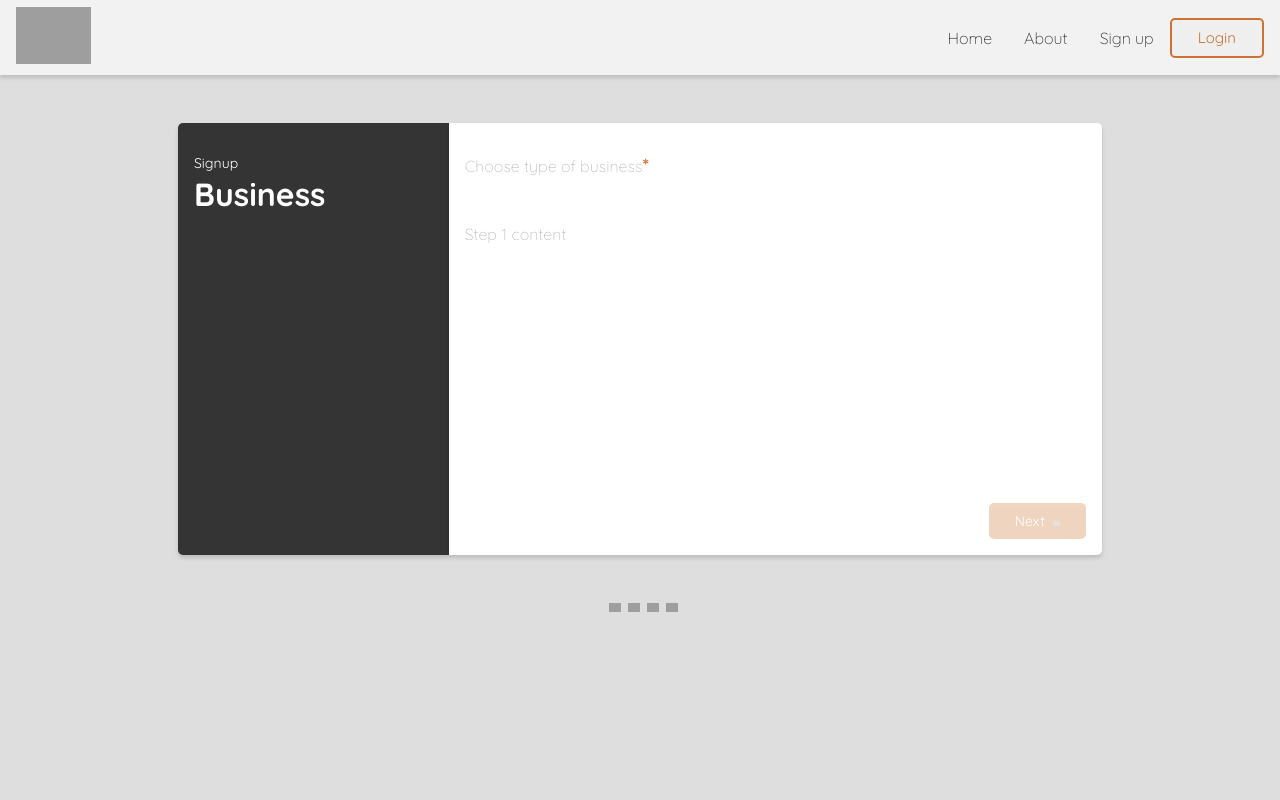
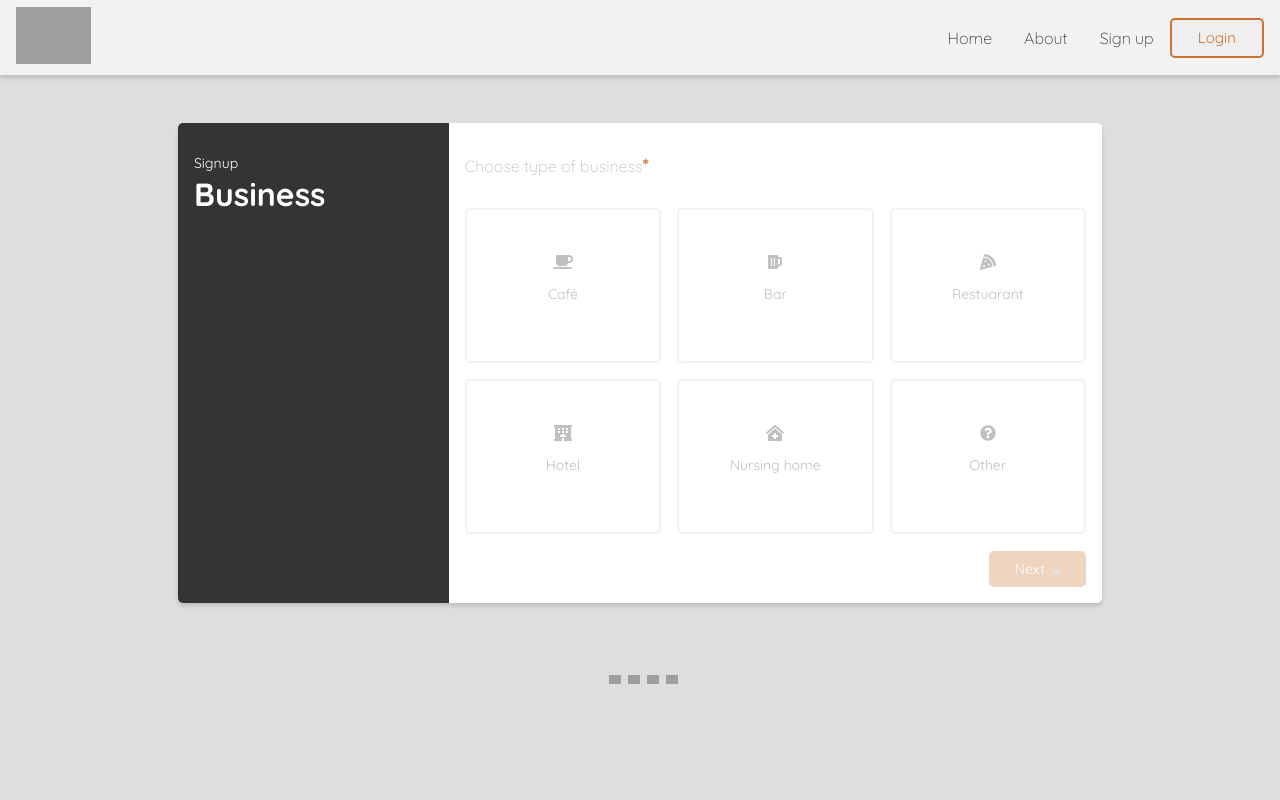
Before and after one commit to DWARF-Markus/shifty, a Next.js app: page /signup in a window 1280 px wide. Shown: the top 800 px of the page. Built offline with nearby package versions, Linux system fonts and the light colour scheme; no server answers; grey boxes are pictures that could not be loaded.

Commit message:
step 1+2+3 done in sign up form

```diff
--- /dev/null
+++ b/components/CheckBox.js
@@ -0,0 +1,63 @@
+import { useState, useEffect } from 'react';
+import { useSelector, useDispatch } from 'react-redux';
+import styled from 'styled-components';
+import { faTimes } from '@fortawesome/free-solid-svg-icons';
+import { FontAwesomeIcon } from '@fortawesome/react-fontawesome';
+import { COLORS } from '../styles/globals';
+
+const CheckBox = ({selected, title, index}) => {
+
+  const [checked, setChecked] = useState('');
+  const GET_DAYS = useSelector((state) => state);
+  const dispatch = useDispatch();
+
+  useEffect(() => {
+    setChecked(GET_DAYS[title]);
+    console.log(GET_DAYS[title]);
+  }, [])
+
+  const handleClick = () => {
+    dispatch({
+      type: 'SET_' + title.toUpperCase(),
+      payload: !checked,
+    })
+    setChecked(!checked);
+  }
+
+  return (
+    <>
+      <CheckBoxWrapper selected={checked} onClick={() => handleClick()}>
+        <p>
+          <span>
+            { checked ? <FontAwesomeIcon icon={faTimes} width={'11px'} /> : '' }
+          </span>
+          { title }
+        </p>
+      </CheckBoxWrapper>
+    </>
+  );
+}
+
+const CheckBoxWrapper = styled.div`
+  cursor: pointer;
+  color: ${props => props.selected ? COLORS.orange : COLORS.darkGray };
+
+  p {
+    display: flex;
+    align-items: center;
+    font-size: 15px;
+
+    span {
+      margin-right: 5px;
+      padding-left: 3px;
+      display: flex;
+      align-items: center;
+      border-radius: 5px;
+      border: 1px solid ${props => props.selected ? COLORS.orange : COLORS.darkGray };
+      height: 19px;
+      width: 19px;
+    }
+  }
+`;
+
+export default CheckBox;
--- a/components/SignUpForm.js
+++ b/components/SignUpForm.js
@@ -48,6 +48,7 @@ const SignUpForm = () => {
 const SignUpDots = styled.div`
   display: flex;
   justify-content: center;
+  margin: 1.5rem 0;
 `;
 
 export default SignUpForm;
--- /dev/null
+++ b/components/SignUpMediumCards.js
@@ -0,0 +1,88 @@
+import { useState, useEffect } from 'react';
+import { useSelector, useDispatch } from 'react-redux';
+import { FontAwesomeIcon } from '@fortawesome/react-fontawesome';
+import { SIZES, COLORS, BP } from '../styles/globals';
+import styled from 'styled-components';
+
+const SignUpMediumCards = ({ businessSizes }) => {
+
+  const dispatch = useDispatch();
+  const [selected, setSelected] = useState('');
+  const GET_BUSINESS_SIZE = useSelector((state) => state.businessSize);
+
+  useEffect(() => {
+    if (GET_BUSINESS_SIZE) {
+      setSelected(GET_BUSINESS_SIZE)
+    }
+  }, [])
+
+  const handleSelect = (val) => {
+    setSelected(val);
+    SET_BUSINESS_SIZE(val);
+  }
+
+  const SET_BUSINESS_SIZE = (payload) => {
+    dispatch({
+      type: 'SET_BUSINESS_SIZE',
+      payload
+    })
+  }
+
+  return (
+    <>
+      {businessSizes.map((entry, index) => {
+        return (
+          <Card active={selected === entry.name} key={index} onClick={() => handleSelect(entry.name)}>
+            <div>
+              <FontAwesomeIcon icon={entry.icon} width={'30px'} />
+              <p>{ entry.name }</p>
+              <p>{ entry.amount }</p>
+            </div>
+          </Card>
+        )
+      })}
+    </>
+  );
+}
+
+const Card = styled.div`
+  div {
+    height: auto;
+    width: 100%;
+    text-align: center;
+    padding: ${SIZES.small};
+    border-radius: 5px;
+    display: grid;
+    align-content: center;
+    justify-items: center;
+    color: ${COLORS.darkGray};
+    border: 2px solid ${COLORS.lightGray};
+    cursor: pointer;
+    transition: .2s ease;
+    ${props => props.active && { backgroundColor: COLORS.orange + '!important' }}
+
+    p {
+      padding: 0 ${SIZES.small};
+      ${props => props.active && { color: COLORS.white + '!important' }}
+    }
+
+    svg {
+      ${props => props.active && { color: COLORS.white + '!important' }}
+    }
+
+    @media (min-width: ${BP.small}) {
+      height: 100%;
+    }
+  }
+
+  &:hover {
+    background-color: ${COLORS.lightGray};
+    div {
+      p {
+        color: ${COLORS.darkGray};
+      }
+    }
+  }
+`;
+
+export default SignUpMediumCards;
--- a/components/SignUpSheet.js
+++ b/components/SignUpSheet.js
@@ -1,38 +1,104 @@
 import { useState, useEffect } from 'react';
+import { useSelector } from 'react-redux';
 import styled from 'styled-components';
 import { SIZES, COLORS, BP, BUTTON } from '../styles/globals';
+import SignUpSmallCards from './SignUpSmallCards';
+import SignUpMediumCards from './SignUpMediumCards';
+import CheckBox from './CheckBox';
+
+import { faCoffee, faBeer, faPizzaSlice, faHotel, faClinicMedical, faQuestionCircle, faUserFriends, faUsers } from '@fortawesome/free-solid-svg-icons';
+
 
 const SignUpSheet = ({data, step, handlePrevClick, handleNextClick, loading}) => {
 
-  const [companyType, setCompanyType] = useState('');
+  const GET_BUSINESS_TYPE = useSelector((state) => state.businessType);
+  const GET_BUSINESS_SIZE = useSelector((state) => state.businessSize);
+
+  const businessTypes = [
+    {
+      name: 'Café',
+      icon: faCoffee
+    },
+    {
+      name: 'Bar',
+      icon: faBeer
+    },
+    {
+      name: 'Restuarant',
+      icon: faPizzaSlice
+    },
+    {
+      name: 'Hotel',
+      icon: faHotel
+    },
+    {
+      name: 'Nursing home',
+      icon: faClinicMedical
+    },
+    {
+      name: 'Other',
+      icon: faQuestionCircle
+    },
+  ];
+
+  const businessSizes = [
+    {
+      name: 'Small',
+      amount: '(2-10)',
+      icon: faUserFriends
+    },
+    {
+      name: 'Medium',
+      amount: '(11-49)',
+      icon: faUsers
+    },
+    {
+      name: 'Large',
+      amount: '(50+)',
+      icon: faHotel
+    },
+  ]
 
   const nextBtnClick = () => {
-    if (step === 1 && companyType.length) {
+    if (step === 1 && GET_BUSINESS_TYPE || step === 2 && GET_BUSINESS_SIZE) {
       return true
     } else {
       return false
     }
-  }
+  };
 
   return (
+    <>
     <SignUpWrapper>
       <SignUpSidebar loading={loading ? 1 : 0}>
         <p>{ data[step - 1].stepHead }</p>
         <h3>{ data[step - 1].stepTitle }</h3>
       </SignUpSidebar>
       <SignUpContent loading={loading ? 1 : 0}>
-        <p>{ data[step - 1].stepDescribtion }{ data[step - 1].required ? <span>*</span> : '' }</p>
+        <SignUpContentText loading={loading ? 1 : 0}>{ data[step - 1].stepDescribtion }{ data[step - 1].required ? <span>*</span> : '' }</SignUpContentText>
 
         { step === 1 ?
-          <p>Step 1 content</p>
+          <StepOne loading={loading ? 1 : 0}>
+            <SignUpSmallCards businessTypes={businessTypes} />
+          </StepOne>
         : '' }
 
         { step === 2 ?
-          <p>Step 2 content</p>
+          <StepTwo loading={loading ? 1 : 0}>
+            <SignUpMediumCards businessSizes={businessSizes} />
+          </StepTwo>
         : '' }
 
         { step === 3 ?
-          <p>Step 3 content</p>
+          <StepThree>
+            <CheckBox title={'monday'} index={0} />
+            <CheckBox title={'tuesday'} index={1} />
+            <CheckBox title={'wednesday'} index={2} />
+            <CheckBox title={'thursday'} index={3} />
+            <CheckBox title={'friday'} index={4} />
+            <CheckBox title={'saturday'} index={5} />
+            <CheckBox title={'sunday'} index={6} />
+          </StepThree>
         : '' }
 
         { step === 4 ?
@@ -46,6 +112,7 @@ const SignUpSheet = ({data, step, handlePrevClick, handleNextClick, loading}) =>
         </SignUpButtons>
       </SignUpContent>
     </SignUpWrapper>
+    </>
   );
 }
 
@@ -53,12 +120,12 @@ const SignUpWrapper = styled.div`
   width: 100%;
   display: block;
   padding: ${SIZES.small};
-  height: auto;
+  height: calc(100% + 5rem);
   margin: 0 auto;
   max-width: 1020px;
 
   @media (min-width: ${BP.small}) {
-    height: 33rem;
+    height: 36rem;
     display: flex;
     padding: ${SIZES.big};
   }
@@ -70,9 +137,9 @@ const SignUpSidebar = styled.div`
   width: 100%;
   padding: ${SIZES.small};
   text-align: center;
+  box-shadow: 0 3px 3px rgba(0,0,0,0.05), 0 3px 5px rgba(0,0,0,0.1);
   border-top-left-radius: 5px;
-  border-bottom-left-radius: 5px;
-  box-shadow: 0 3px 3px rgba(0,0,0,0.05), 0 3px 5px rgba(0,0,0,0.1);
+  border-top-right-radius: 5px;
 
   h3 {
     margin-top: 0;
@@ -87,6 +154,8 @@ const SignUpSidebar = styled.div`
   @media (min-width: ${BP.small}) {
     width: 40%;
     text-align: left;
+    border-top-right-radius: 0;
+    border-bottom-left-radius: 5px;
   }
 `;
 
@@ -94,13 +163,25 @@ const SignUpContent = styled.div`
   background-color: ${COLORS.white};
   color: ${COLORS.black};
   width: 100%;
-  border-top-right-radius: 5px;
   border-bottom-right-radius: 5px;
+  border-bottom-left-radius: 5px;
   box-shadow: 0 3px 3px rgba(0,0,0,0.05), 0 3px 5px rgba(0,0,0,0.1);
   text-align: center;
   position: relative;
+  padding: 1px 0;
 
-  p {
+  @media (min-width: ${BP.small}) {
+    text-align: left;
+    border-bottom-left-radius: 0;
+    border-top-right-radius: 5px;
+    border-bottom-right-radius: 5px;
+
+    padding: 0;
+  }
+
+`;
+
+const SignUpContentText = styled.p`
     padding: ${SIZES.small};
     font-size: 100%;
     font-weight: 100;
@@ -113,11 +194,6 @@ const SignUpContent = styled.div`
       font-weight: 700;
       font-size: 120%;
     }
-  }
-
-  @media (min-width: ${BP.small}) {
-    text-align: left;
-  }
 `;
 
 const SignUpButtons = styled.div`
@@ -126,6 +202,12 @@ const SignUpButtons = styled.div`
   width: 100%;
   padding: ${SIZES.small};
   display: flex;
+  transform: translate(0, 4.5rem);
+
+  @media (min-width: ${BP.small}) {
+    transform: none;
+  }
+
 `;
 
 const PrevButton = styled.button`
@@ -143,8 +225,40 @@ const NextButton = styled.button`
   border-radius: ${BUTTON.borderRadius};
   background-color: ${COLORS.orange};
   color: ${COLORS.white};
+  transition: .2s ease-in;
   opacity: ${({ active }) => active ? '1' : '.3' };
   pointer-events: ${({ active }) => active ? 'all' : 'none' };
 `;
 
+const StepOne = styled.div`
+  display: grid;
+  grid-template-columns: 1fr;
+  margin: ${SIZES.small};
+  grid-gap: ${SIZES.small};
+  opacity: ${props => props.loading ? 0 : 1};
+  transition: .2s ease;
+
+  @media (min-width: ${BP.small}) {
+    grid-template-columns: 1fr 1fr 1fr;
+  }
+`;
+
+const StepTwo = styled.div`
+  display: grid;
+  grid-template-columns: 1fr;
+  margin: ${SIZES.small};
+  grid-gap: ${SIZES.small};
+  opacity: ${props => props.loading ? 0 : 1};
+  transition: .2s ease;
+
+  @media (min-width: ${BP.small}) {
+    grid-template-columns: 1fr 1fr 1fr;
+    height: 19rem;
+  }
+`;
+
+const StepThree = styled.div`
+  margin: ${SIZES.small};
+`;
+
 export default SignUpSheet;
--- /dev/null
+++ b/components/SignUpSmallCards.js
@@ -0,0 +1,87 @@
+import { useState, useEffect } from 'react';
+import { useSelector, useDispatch } from 'react-redux';
+import { FontAwesomeIcon } from '@fortawesome/react-fontawesome';
+import { SIZES, COLORS, BP } from '../styles/globals';
+import styled from 'styled-components';
+
+const SignUpSmallCards = ({ businessTypes }) => {
+
+  const dispatch = useDispatch();
+  const [selected, setSelected] = useState('');
+  const GET_BUSINESS_TYPE = useSelector((state) => state.businessType);
+
+  useEffect(() => {
+    if (GET_BUSINESS_TYPE) {
+      setSelected(GET_BUSINESS_TYPE)
+    }
+  }, [])
+
+  const handleSelect = (val) => {
+    setSelected(val);
+    SET_BUSINESS_TYPE(val);
+  }
+
+  const SET_BUSINESS_TYPE = (payload) => {
+    dispatch({
+      type: 'SET_BUSINESS_TYPE',
+      payload
+    })
+  }
+
+  return (
+    <>
+      {businessTypes.map((entry, index) => {
+        return (
+          <Card active={selected === entry.name} key={index} onClick={() => handleSelect(entry.name)}>
+            <div>
+              <FontAwesomeIcon icon={entry.icon} width={'30px'} />
+              <p>{ entry.name }</p>
+            </div>
+          </Card>
+        )
+      })}
+    </>
+  );
+}
+
+const Card = styled.div`
+  div {
+    height: 8rem;
+    width: 100%;
+    text-align: center;
+    padding: ${SIZES.small};
+    border-radius: 5px;
+    display: grid;
+    align-content: center;
+    justify-items: center;
+    color: ${COLORS.darkGray};
+    border: 2px solid ${COLORS.lightGray};
+    cursor: pointer;
+    transition: .2s ease;
+    ${props => props.active && { backgroundColor: COLORS.orange + '!important' }}
+
+    p {
+      padding: 0 ${SIZES.small};
+      ${props => props.active && { color: COLORS.white + '!important' }}
+    }
+
+    svg {
+      ${props => props.active && { color: COLORS.white + '!important' }}
+    }
+
+    @media (min-width: ${BP.small}) {
+      height: 9.7rem;
+    }
+  }
+
+  &:hover {
+    background-color: ${COLORS.lightGray};
+    div {
+      p {
+        color: ${COLORS.darkGray};
+      }
+    }
+  }
+`;
+
+export default SignUpSmallCards;
```
Also changed, not shown: store/index.js (+54 -0 lines).
